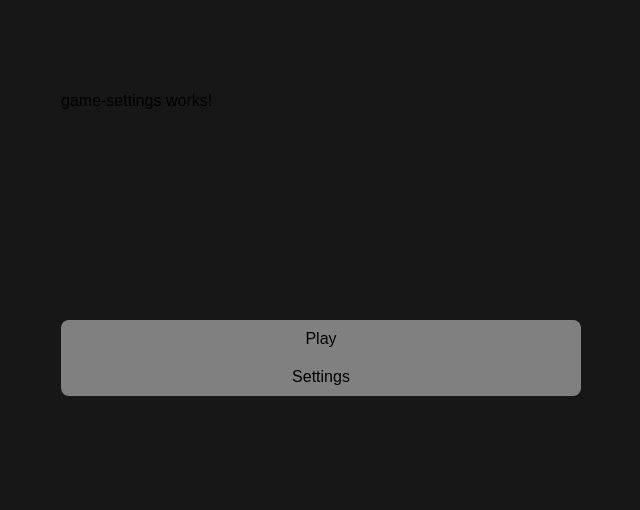
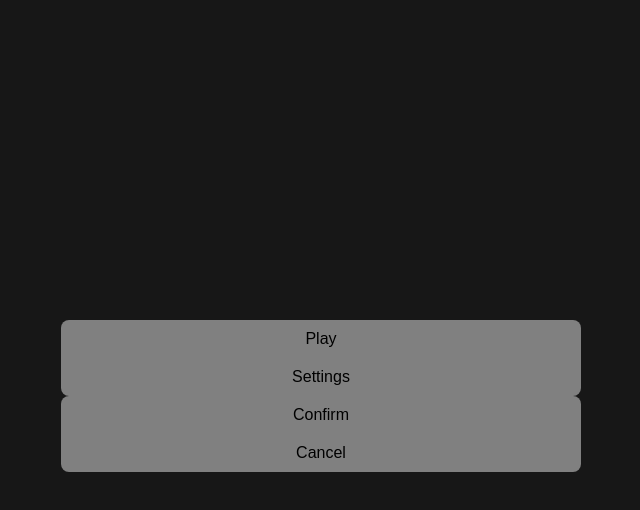
Before and after one commit to TeviBR99/mine-sweeper, an Angular app in the folder minesweeper-game/: page /game-settings in a window 1280 px wide. Shown: the top 510 px of the page, without its empty margins (319-959 px from the left). Built offline with nearby package versions, Linux system fonts and the light colour scheme.

Commit message:
Navigate between Game Options and settings

```diff
--- a/minesweeper-game/src/app/game-options/game-options.component.html
+++ b/minesweeper-game/src/app/game-options/game-options.component.html
@@ -1,4 +1,4 @@
-<div class="background-theme">
+<div class="background-theme" [ngClass]="{'hide-element': hideOptions}">
   <div class="option" (click)="startGame()">Play</div>
   <div class="option" (click)="goToSettings()">Settings</div>
 </div>
--- a/minesweeper-game/src/app/game-options/game-options.component.ts
+++ b/minesweeper-game/src/app/game-options/game-options.component.ts
@@ -1,22 +1,27 @@
+import { CommonModule } from '@angular/common';
 import { Component } from '@angular/core';
 import { Router, RouterOutlet } from '@angular/router';
 
 @Component({
   selector: 'app-game-options',
   standalone: true,
-  imports: [],
+  imports: [CommonModule],
   templateUrl: './game-options.component.html',
   styleUrl: './game-options.component.scss'
 })
 export class GameOptionsComponent {
 
+  public hideOptions: boolean = false
+
   constructor(private router: Router){}
 
   public startGame(){
+    this.hideOptions = true
     this.router.navigate(['/play'])
   }
 
   public goToSettings(){
+    this.hideOptions = true
     this.router.navigate(['/game-settings']);
   }
 }
--- a/minesweeper-game/src/app/game-settings/game-settings.component.html
+++ b/minesweeper-game/src/app/game-settings/game-settings.component.html
@@ -1 +1,4 @@
-<p>game-settings works!</p>
+<div class="background-theme" [ngClass]="{'hide-element': hideOptions}">
+  <div class="option" (click)="confirm()">Confirm</div>
+  <div class="option" (click)="cancel()">Cancel</div>
+</div>
--- a/minesweeper-game/src/app/game-settings/game-settings.component.ts
+++ b/minesweeper-game/src/app/game-settings/game-settings.component.ts
@@ -1,12 +1,31 @@
+import { CommonModule } from '@angular/common';
 import { Component } from '@angular/core';
+import { Router } from '@angular/router';
 
 @Component({
   selector: 'app-game-settings',
   standalone: true,
-  imports: [],
+  imports: [CommonModule],
   templateUrl: './game-settings.component.html',
   styleUrl: './game-settings.component.scss'
 })
 export class GameSettingsComponent {
 
+  public hideOptions: boolean = false
+
+  constructor(private router: Router){}
+
+  public confirm(){
+    /* Make some changes before going back to home-options */
+    this.goBackToHomeOptions()
+  }
+
+  public cancel(){
+    this.goBackToHomeOptions()
+  }
+
+  private goBackToHomeOptions(){
+    this.router.navigate(['home-options'])
+  }
+
 }
```
